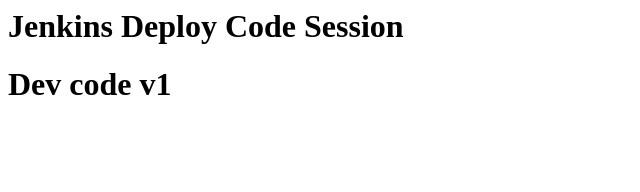
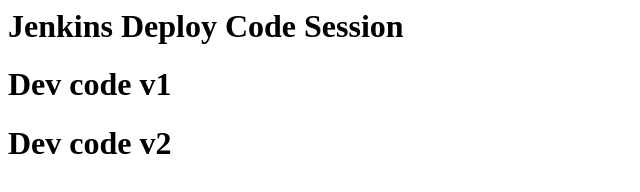
Before and after one commit to M-S-Dhanushkumar/Jenkins_Deploy_Code, a plain HTML site: page index.html in a window 1280 px wide. Shown: the whole page, without its empty margins (0-640 px from the left). Drawn offline with Linux system fonts and the light colour scheme.

Commit message:
2nd Commit

```diff
--- a/index.html
+++ b/index.html
@@ -1,2 +1,3 @@
 <h1> Jenkins Deploy Code Session </h1>
 <h1> Dev code v1 </h1>
+<h1> Dev code v2 </h1>
```
